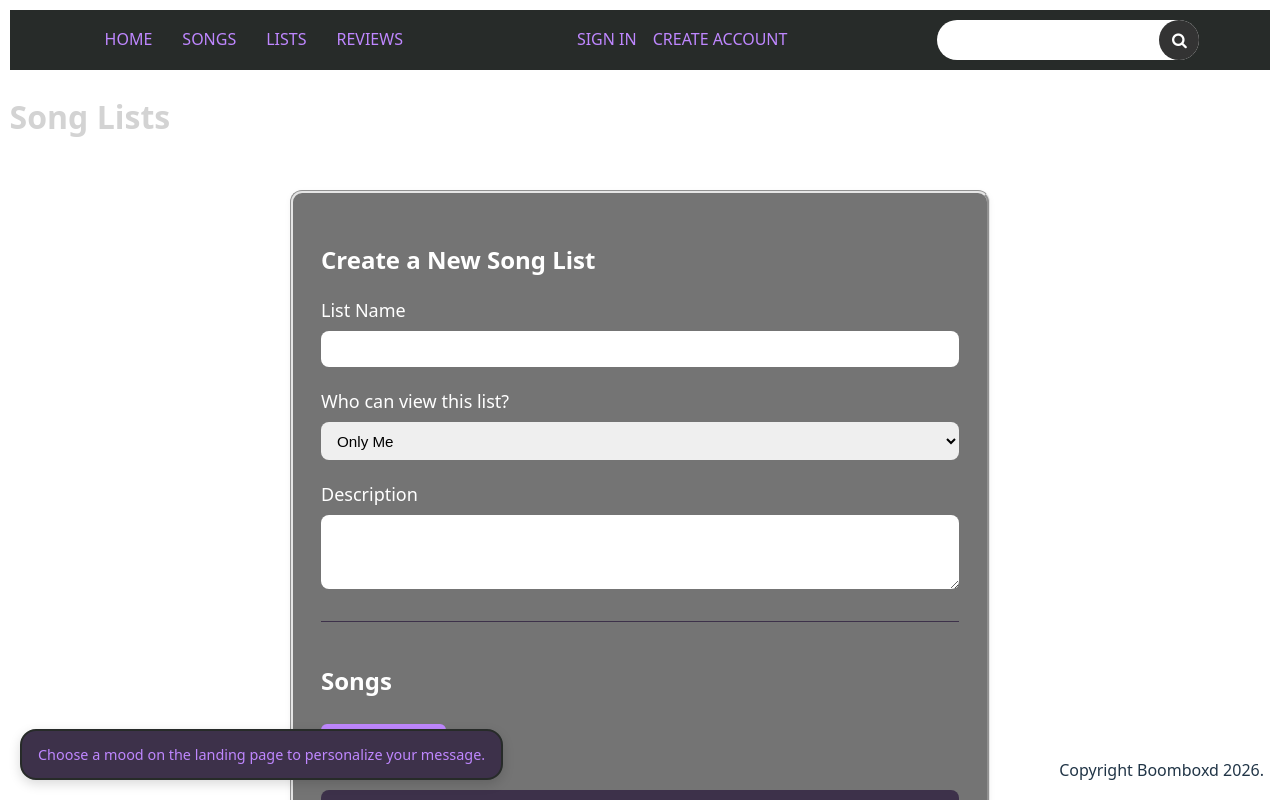
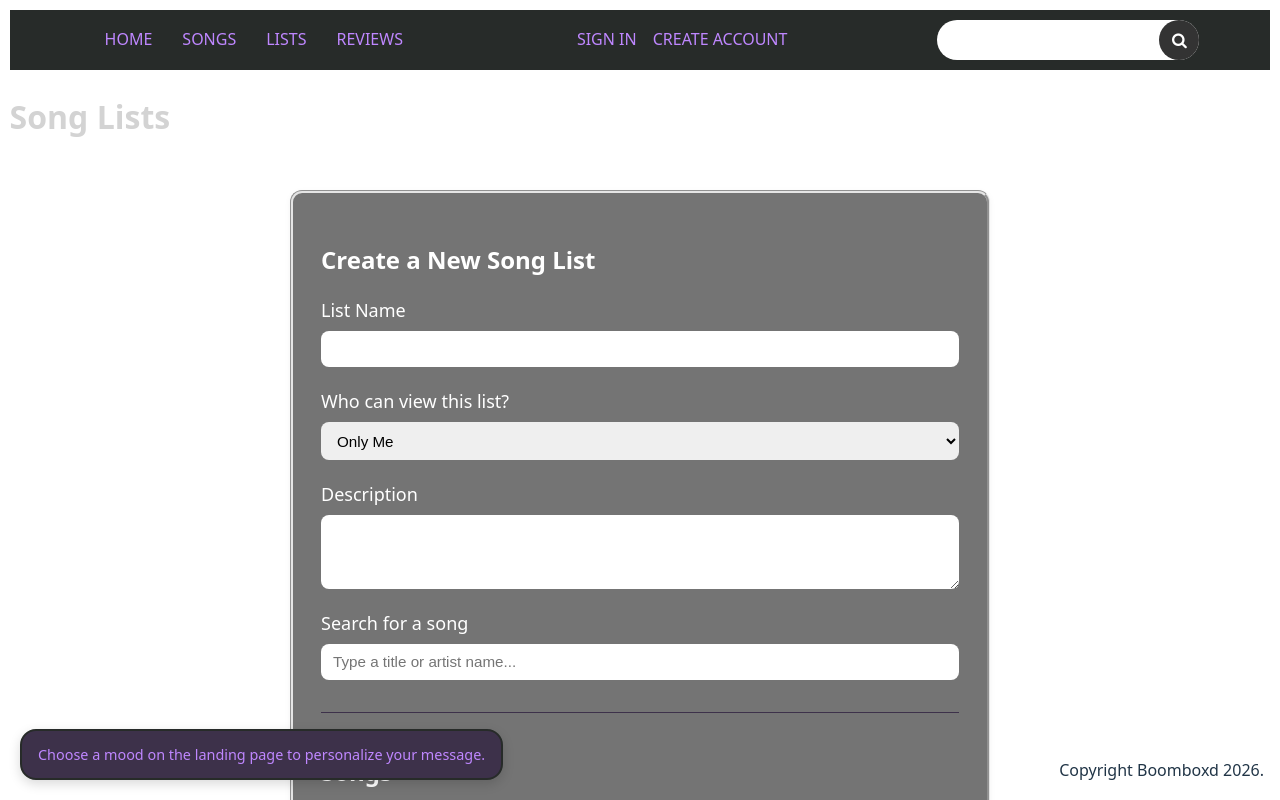
Before and after one commit to Onniikun/FSD_Project, a React (Vite) app: page /lists in a window 1280 px wide. Shown: the top 800 px of the page. Built offline with nearby package versions, Linux system fonts and the light colour scheme.

Commit message:
Refactored the createSongListForm component to use song search logic

```diff
--- a/src/components/common/create-song-list-form/CreateSongListForm.tsx
+++ b/src/components/common/create-song-list-form/CreateSongListForm.tsx
@@ -1,7 +1,10 @@
-import React, { useState } from "react";
+import React, { useState, useEffect } from "react";
 import "./create-song-list-form.css";
 
-import type { Song, SongList, VisibilityOption } from "../../../types/songListTypes";
+import { useSearch } from "../../../hooks/useSearch";
+import { SearchService } from "../../../services/songSearchService";
+import type { Song } from "../../../types/songModel";
+import type { SongList, VisibilityOption } from "../../../types/songListTypes";
 
 interface CreateSongListFormProps {
   setLists: React.Dispatch<React.SetStateAction<SongList[]>>;
@@ -17,23 +20,37 @@ export default function CreateSongListForm({ setLists }: CreateSongListFormProps
     songs?: string;
   }>({});
 
+  const {
+    searchValue,
+    setSearchValue,
+    debouncedValue,
+    isFocused,
+    setIsFocused,
+    clearSearch,
+  } = useSearch({ debounceMilliseconds: 300 });
 
-  const addSong = () => {
+  const [searchResults, setSearchResults] = useState<Song[]>([]);
+
+  // Update search results whenever the debounced search value changes
+  useEffect(() => {
+    if (!debouncedValue.trim()) {
+      setSearchResults([]);
+      return;
+    }
+
+    const results = SearchService.searchSongs(debouncedValue);
+    setSearchResults(results);
+  }, [debouncedValue]);
+
+  // Add song from search results to the list
+ const addSongFromSearch = (song: Song) => {
     setSongs((previousSongs) => [
-      ...previousSongs,
-      { id: crypto.randomUUID(), title: "", artist: "" },
-    ]);
+      ...previousSongs, song]);
+    clearSearch();
+    setSearchResults([]);
   };
 
-  const updateSong = (id: string, field: keyof Song, value: string) => {
-    setSongs((previousSongs) =>
-      previousSongs.map((song) =>
-        song.id === id ? { ...song, [field]: value } : song
-      )
-    );
-  };
-
-  const removeSong = (id: string) => {
+  const removeSong = (id: number) => {
     setSongs((previousSongs) => previousSongs.filter((song) => song.id !== id));
   };
 
@@ -53,7 +70,6 @@ export default function CreateSongListForm({ setLists }: CreateSongListFormProps
     }
 
     setErrors(newErrors);
-
     if (Object.keys(newErrors).length > 0) return;
 
     const newList: SongList = {
@@ -110,6 +126,34 @@ export default function CreateSongListForm({ setLists }: CreateSongListFormProps
           />
         </label>
 
+        <div className="song-search-container">
+          <label className="form-field">
+            Search for a song
+            <input
+              type="text"
+              value={searchValue}
+              onChange={(e) => setSearchValue(e.target.value)}
+              onFocus={() => setIsFocused(true)}
+              onBlur={() => setTimeout(() => setIsFocused(false), 200)}
+              placeholder="Type a title or artist name..."
+            />
+          </label>
+
+          {isFocused && searchResults.length > 0 && (
+            <ul className="search-results-dropdown">
+              {searchResults.map((song) => (
+                <li
+                  key={song.id}
+                  className="search-result-item"
+                  onClick={() => addSongFromSearch(song)}
+                >
+                  <strong>{song.title}</strong> — {song.artist.join(", ")}
+                </li>
+              ))}
+            </ul>
+          )}
+        </div>
+
         <div className="songs-section">
           <h3>Songs</h3>
 
@@ -118,28 +162,8 @@ export default function CreateSongListForm({ setLists }: CreateSongListFormProps
           {songs.map((song) => (
             <div key={song.id} className="song-list-item">
               <div className="song-row">
-
-                <label className="song-field">
-                  Title
-                  <input
-                    type="text"
-                    value={song.title}
-                    onChange={(e) =>
-                      updateSong(song.id, "title", e.target.value)
-                    }
-                  />
-                </label>
-
-                <label className="song-field">
-                  Artist
-                  <input
-                    type="text"
-                    value={song.artist}
-                    onChange={(e) =>
-                      updateSong(song.id, "artist", e.target.value)
-                    }
-                  />
-                </label>
+                <p><strong>{song.title}</strong></p>
+                <p>{song.artist.join(", ")}</p>
 
                 <button
                   type="button"
@@ -151,10 +175,6 @@ export default function CreateSongListForm({ setLists }: CreateSongListFormProps
               </div>
             </div>
           ))}
-
-          <button type="button" className="add-button" onClick={addSong}>
-            + Add Song
-          </button>
         </div>
 
         <button type="submit" className="submit-button">
```
